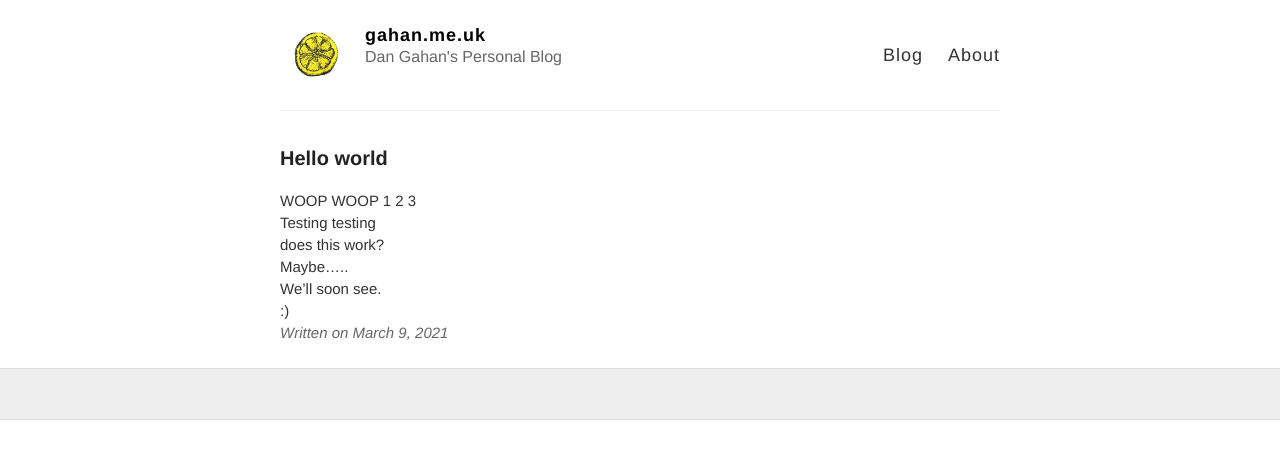
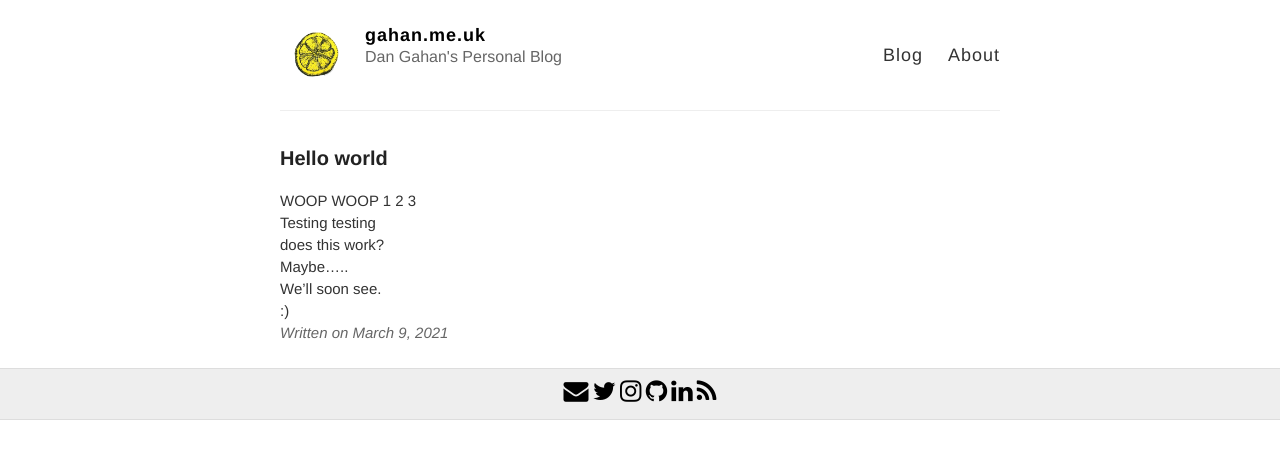
Before and after one commit to DanGahan/DanGahan.github.io, a Jekyll site: the page built from _posts/2021-3-9-Hello-World DG.md, in a window 1280 px wide. Shown: the top 459 px of the page. Built offline with Jekyll 4.4.1, drawn with Linux system fonts in a browser that asks for light colours.

Commit message:
trying to get footer on all pages

```diff
--- a/_layouts/default.html
+++ b/_layouts/default.html
@@ -1,6 +1,9 @@
 <!DOCTYPE html>
 <html>
   <head>
+    <!-- font awesome used for icons-->
+<link rel="stylesheet" href="https://cdnjs.cloudflare.com/ajax/libs/font-awesome/4.7.0/css/font-awesome.min.css">
+
     <title>{% if page.title %}{{ page.title }} – {% endif %}{{ site.name }} – {{ site.description }}</title>
 
     {% include meta.html %}
--- a/index.html
+++ b/index.html
@@ -1,8 +1,6 @@
 ---
 layout: default
 ---
-<!-- font awesome used for icons-->
-<link rel="stylesheet" href="https://cdnjs.cloudflare.com/ajax/libs/font-awesome/4.7.0/css/font-awesome.min.css">
 
 <div class="posts">
   {% for post in site.posts %}
```
